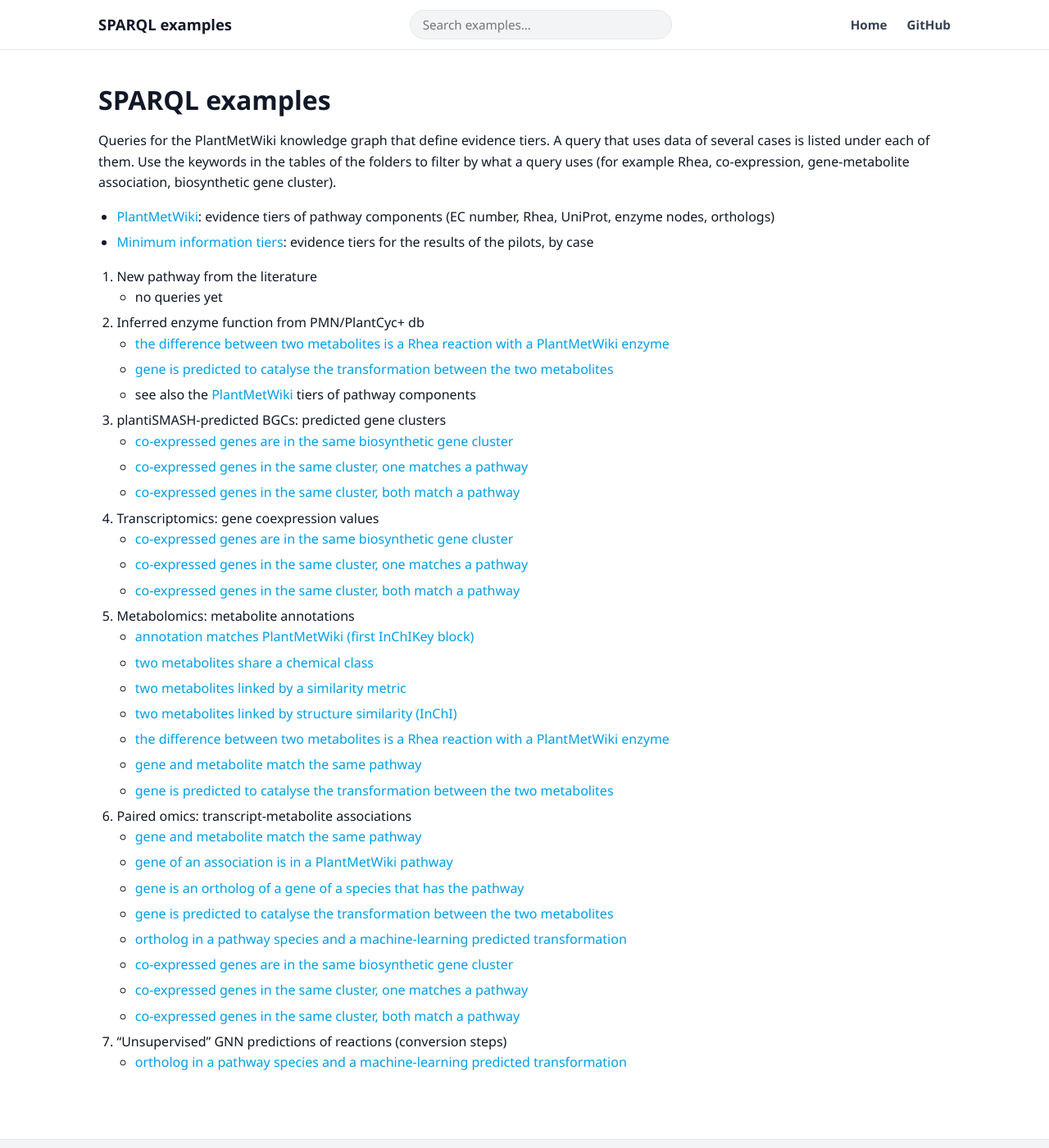
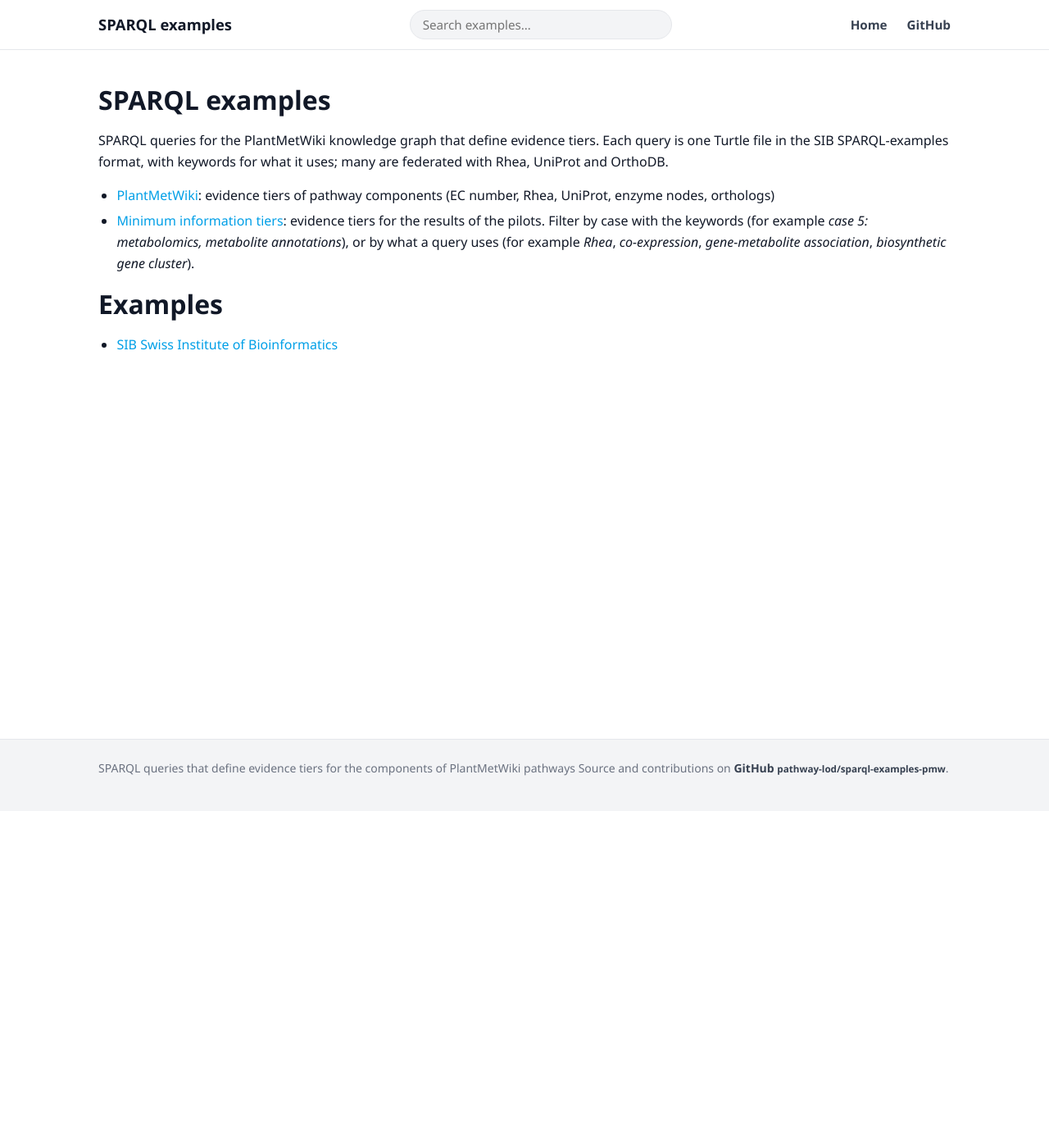
Before and after one commit to pathway-lod/sparql-examples-pmw, a Jekyll site: the page built from index.md, in a window 1280 px wide and 1400 px high. Shown: the whole window at 82% size. Built offline with Jekyll 4.4.1, drawn with Linux system fonts in a browser that asks for light colours; our own code applies the rules of GitHub Pages for plain Markdown files; comment, search, counter and statistics services are not loaded.

Commit message:
Landing page: only the two groups (PlantMetWiki, Minimum information tiers); query descriptions start with the tier name so the table of the folder page is readable
Co-Authored-By: Claude Sonnet 5.5 <noreply@anthropic.com>

```diff
--- a/index.md
+++ b/index.md
@@ -1,40 +1,10 @@
 # SPARQL examples
 
-Queries for the PlantMetWiki knowledge graph that define evidence tiers. A query that uses data of several cases is listed under each of them. Use the keywords in the tables of the folders to filter by what a query uses (for example Rhea, co-expression, gene-metabolite association, biosynthetic gene cluster).
+SPARQL queries for the PlantMetWiki knowledge graph that define evidence tiers. Each query is one Turtle file in the SIB SPARQL-examples format, with keywords for what it uses; many are federated with Rhea, UniProt and OrthoDB.
 
 * [PlantMetWiki](./examples/PlantMetWiki/): evidence tiers of pathway components (EC number, Rhea, UniProt, enzyme nodes, orthologs)
-* [Minimum information tiers](./examples/MinimumInformationTiers/): evidence tiers for the results of the pilots, by case
+* [Minimum information tiers](./examples/MinimumInformationTiers/): evidence tiers for the results of the pilots. Filter by case with the keywords (for example *case 5: metabolomics, metabolite annotations*), or by what a query uses (for example *Rhea*, *co-expression*, *gene-metabolite association*, *biosynthetic gene cluster*).
 
-1. New pathway from the literature
-   * no queries yet
-2. Inferred enzyme function from PMN/PlantCyc+ db
-   * [the difference between two metabolites is a Rhea reaction with a PlantMetWiki enzyme](./examples/MinimumInformationTiers/rhea-step-between-metabolites.md)
-   * [gene is predicted to catalyse the transformation between the two metabolites](./examples/MinimumInformationTiers/gene-catalyses-the-transformation.md)
-   * see also the [PlantMetWiki](./examples/PlantMetWiki/) tiers of pathway components
-3. plantiSMASH-predicted BGCs: predicted gene clusters
-   * [co-expressed genes are in the same biosynthetic gene cluster](./examples/MinimumInformationTiers/coexpressed-in-same-cluster.md)
-   * [co-expressed genes in the same cluster, one matches a pathway](./examples/MinimumInformationTiers/coexpressed-in-cluster-one-in-pathway.md)
-   * [co-expressed genes in the same cluster, both match a pathway](./examples/MinimumInformationTiers/coexpressed-in-cluster-both-in-pathway.md)
-4. Transcriptomics: gene coexpression values
-   * [co-expressed genes are in the same biosynthetic gene cluster](./examples/MinimumInformationTiers/coexpressed-in-same-cluster.md)
-   * [co-expressed genes in the same cluster, one matches a pathway](./examples/MinimumInformationTiers/coexpressed-in-cluster-one-in-pathway.md)
-   * [co-expressed genes in the same cluster, both match a pathway](./examples/MinimumInformationTiers/coexpressed-in-cluster-both-in-pathway.md)
-5. Metabolomics: metabolite annotations
-   * [annotation matches PlantMetWiki (first InChIKey block)](./examples/MinimumInformationTiers/annotation-matches-plantmetwiki.md)
-   * [two metabolites share a chemical class](./examples/MinimumInformationTiers/shared-chemical-class.md)
-   * [two metabolites linked by a similarity metric](./examples/MinimumInformationTiers/similarity-link.md)
-   * [two metabolites linked by structure similarity (InChI)](./examples/MinimumInformationTiers/structure-similarity.md)
-   * [the difference between two metabolites is a Rhea reaction with a PlantMetWiki enzyme](./examples/MinimumInformationTiers/rhea-step-between-metabolites.md)
-   * [gene and metabolite match the same pathway](./examples/MinimumInformationTiers/gene-and-metabolite-in-same-pathway.md)
-   * [gene is predicted to catalyse the transformation between the two metabolites](./examples/MinimumInformationTiers/gene-catalyses-the-transformation.md)
-6. Paired omics: transcript-metabolite associations
-   * [gene and metabolite match the same pathway](./examples/MinimumInformationTiers/gene-and-metabolite-in-same-pathway.md)
-   * [gene of an association is in a PlantMetWiki pathway](./examples/MinimumInformationTiers/gene-in-plantmetwiki-pathway.md)
-   * [gene is an ortholog of a gene of a species that has the pathway](./examples/MinimumInformationTiers/ortholog-in-pathway-species.md)
-   * [gene is predicted to catalyse the transformation between the two metabolites](./examples/MinimumInformationTiers/gene-catalyses-the-transformation.md)
-   * [ortholog in a pathway species and a machine-learning predicted transformation](./examples/MinimumInformationTiers/ortholog-plus-ml-prediction.md)
-   * [co-expressed genes are in the same biosynthetic gene cluster](./examples/MinimumInformationTiers/coexpressed-in-same-cluster.md)
-   * [co-expressed genes in the same cluster, one matches a pathway](./examples/MinimumInformationTiers/coexpressed-in-cluster-one-in-pathway.md)
-   * [co-expressed genes in the same cluster, both match a pathway](./examples/MinimumInformationTiers/coexpressed-in-cluster-both-in-pathway.md)
-7. "Unsupervised" GNN predictions of reactions (conversion steps)
-   * [ortholog in a pathway species and a machine-learning predicted transformation](./examples/MinimumInformationTiers/ortholog-plus-ml-prediction.md)
+# Examples
+
+* [SIB Swiss Institute of Bioinformatics](https://sib-swiss.github.io/sparql-examples/)
```
Also changed, not shown: README.md, 13 other files.
